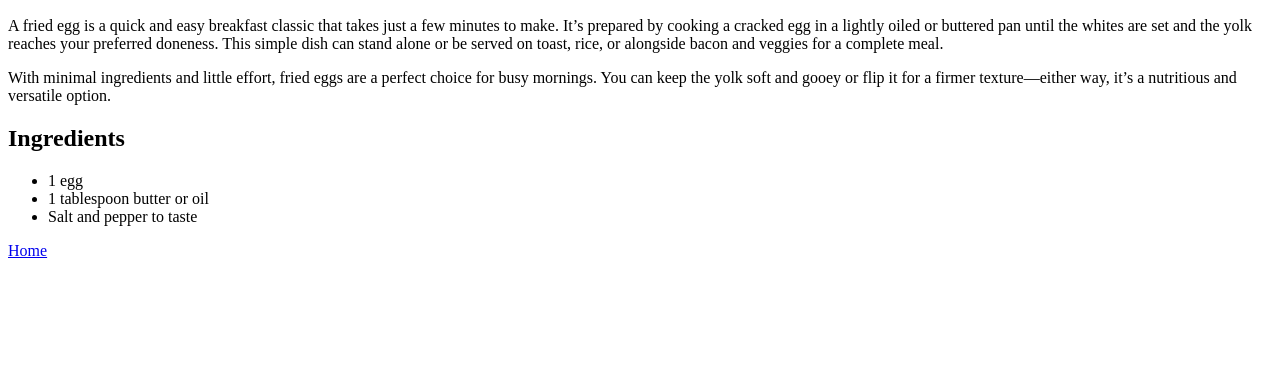
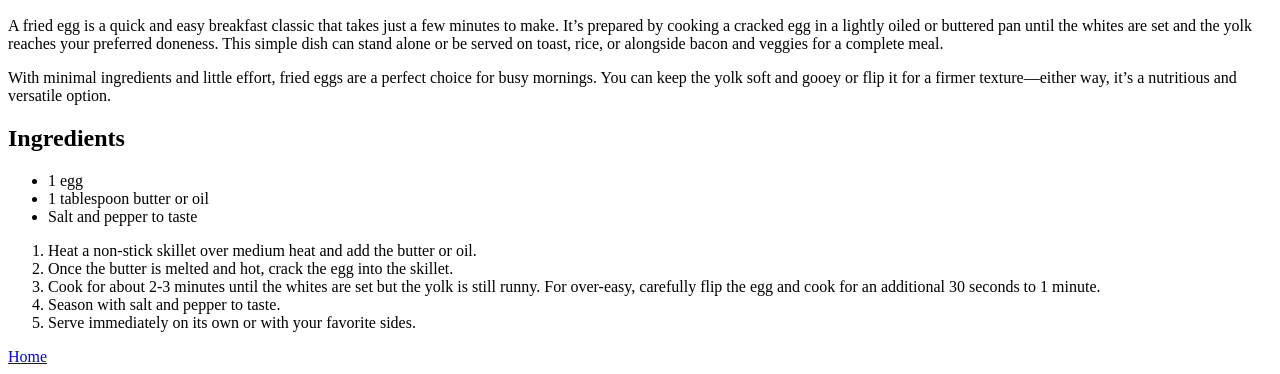
Before and after one commit to qvu0401/odin-recipes, a plain HTML site: page recipes/fried-egg.html in a window 1280 px wide. Shown: the part 434-808 px from the top of the page. Drawn offline with Linux system fonts and the light colour scheme.

Commit message:
added instruction to fried egg

```diff
--- a/recipes/fried-egg.html
+++ b/recipes/fried-egg.html
@@ -20,6 +20,13 @@
         <li>1 tablespoon butter or oil</li>
         <li>Salt and pepper to taste</li>
     </ul>
+    <ol>
+        <li>Heat a non-stick skillet over medium heat and add the butter or oil.</li>
+        <li>Once the butter is melted and hot, crack the egg into the skillet.</li>
+        <li>Cook for about 2-3 minutes until the whites are set but the yolk is still runny. For over-easy, carefully flip the egg and cook for an additional 30 seconds to 1 minute.</li>
+        <li>Season with salt and pepper to taste.</li>
+        <li>Serve immediately on its own or with your favorite sides.</li>
+    </ol>
     <a href="../index.html">Home</a>
 </body>
 </html>
```
